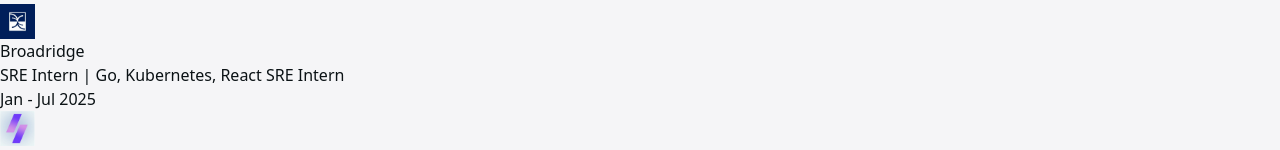
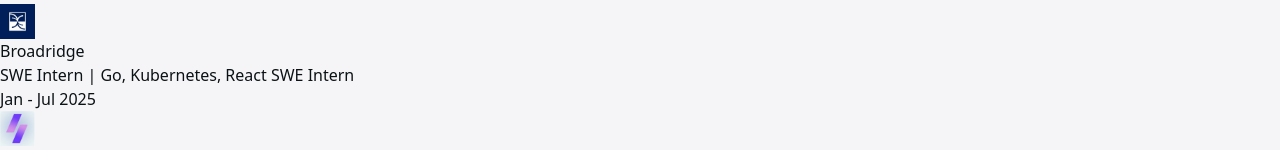
Before and after one commit to Mano-08/portfolio, a Next.js app: page / in a window 1280 px wide. Shown: the part 309-459 px from the top of the page. Built offline with nearby package versions, Linux system fonts and the light colour scheme; a web font is replaced by a local one.

Commit message:
fix: typo

```diff
--- a/src/components/Work.tsx
+++ b/src/components/Work.tsx
@@ -5,8 +5,8 @@ const experiences = [
   {
     title: "Broadridge",
     duration: "Jan - Jul 2025",
-    desc: "SRE Intern | Go, Kubernetes, React",
-    shortDesc: "SRE Intern",
+    desc: "SWE Intern | Go, Kubernetes, React",
+    shortDesc: "SWE Intern",
     img: {
       src: "/broadridge.jpeg",
       alt: "Broadridge Financial Solutions",
```
